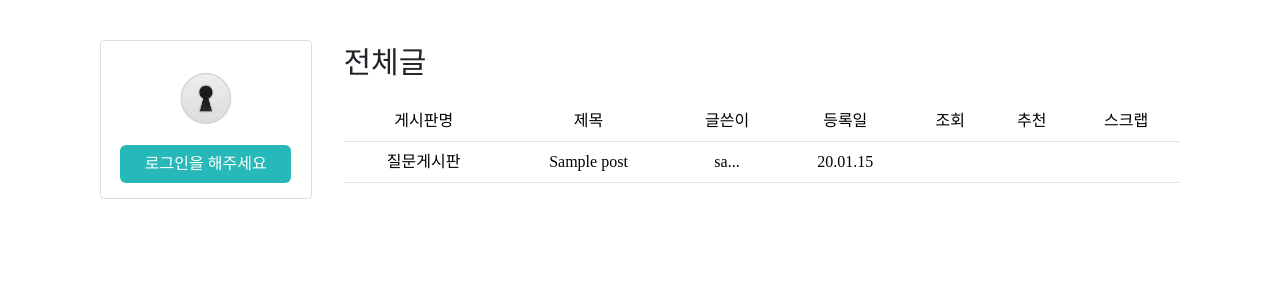
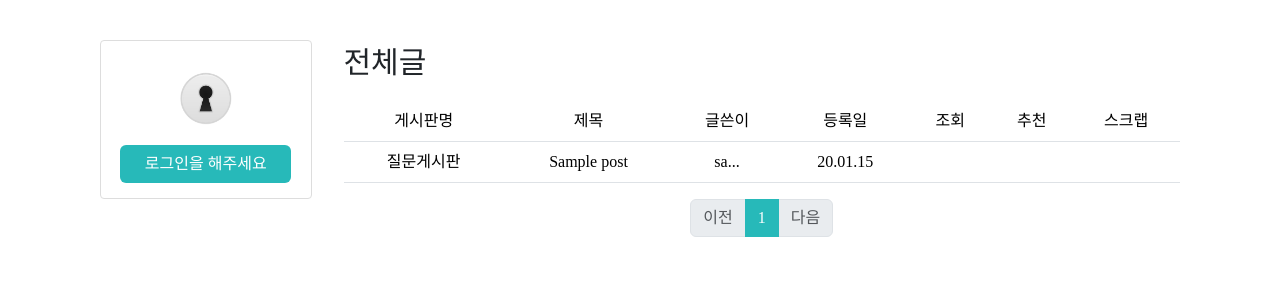
Before and after one commit to jn-97/Personal-PJT-02, a Django app: page / in a window 1280 px wide. Shown: the part 55-355 px from the top of the page. Run offline with Django 3.2, Linux system fonts and the light colour scheme; tables that the repository leaves empty hold one stand-in row (values such as "Sample post"); some libraries are stand-ins or nearby versions; some web fonts are replaced.

Commit message:
feat: community-pagination

```diff
--- a/community/templates/community/community.html
+++ b/community/templates/community/community.html
@@ -30,7 +30,41 @@
             <td></td>
         </tr>
     {% endfor %}
-    </tbody>
-  </table>
+  </tbody>
+</table>
+<ul class="pagination justify-content-center">
+  <!-- 이전페이지 -->
+  {% if posts.has_previous %}
+  <li class="page-item">
+      <a class="page-link" href="?page={{ posts.previous_page_number }}">이전</a>
+  </li>
+  {% else %}
+  <li class="page-item disabled">
+      <a class="page-link" tabindex="-1" aria-disabled="true" href="#">이전</a>
+  </li>
+  {% endif %}
+  <!-- 페이지리스트 -->
+  {% for page_number in posts.paginator.page_range %}
+  {% if page_number == posts.number %}
+  <li class="page-item active" aria-current="page">
+      <a class="page-link" href="?page={{ page_number }}">{{ page_number }}</a>
+  </li>
+  {% else %}
+  <li class="page-item">
+      <a class="page-link" href="?page={{ page_number }}">{{ page_number }}</a>
+  </li>
+  {% endif %}
+  {% endfor %}
+  <!-- 다음페이지 -->
+  {% if posts.has_next %}
+  <li class="page-item">
+      <a class="page-link" href="?page={{ posts.next_page_number }}">다음</a>
+  </li>
+  {% else %}
+  <li class="page-item disabled">
+      <a class="page-link" tabindex="-1" aria-disabled="true" href="#">다음</a>
+  </li>
+  {% endif %}
+</ul>
 
 {% endblock content %}
--- a/community/views.py
+++ b/community/views.py
@@ -2,13 +2,20 @@ from django.shortcuts import render, redirect
 from django.contrib.auth.decorators import login_required
 from .forms import PostForm
 from .models import Post
+from django.core.paginator import Paginator, PageNotAnInteger, EmptyPage
 
 # Create your views here.
 def community(request):
+  page = request.GET.get('page', '1')
+  posts = Post.objects.all().order_by('-created_at')
+  paginator = Paginator(posts, 20)
+  page_obj = paginator.get_page(page)
 
-  posts = Post.objects.all()
+  context = {
+    'posts': page_obj
+  }
 
-  return render(request, 'community/community.html', {'posts': posts})
+  return render(request, 'community/community.html', context)
 
 @login_required
 def community_create(request):
--- /dev/null
+++ b/static/css/community/community.css
@@ -0,0 +1,12 @@
+.page-link {
+  color: rgb(39 185 185);
+}
+
+.page-link:hover {
+  color: rgb(31, 151, 151);
+}
+
+.active>.page-link, .page-link.active {
+  background-color: rgb(39 185 185);
+  border-color: rgb(39 185 185);
+}
```
